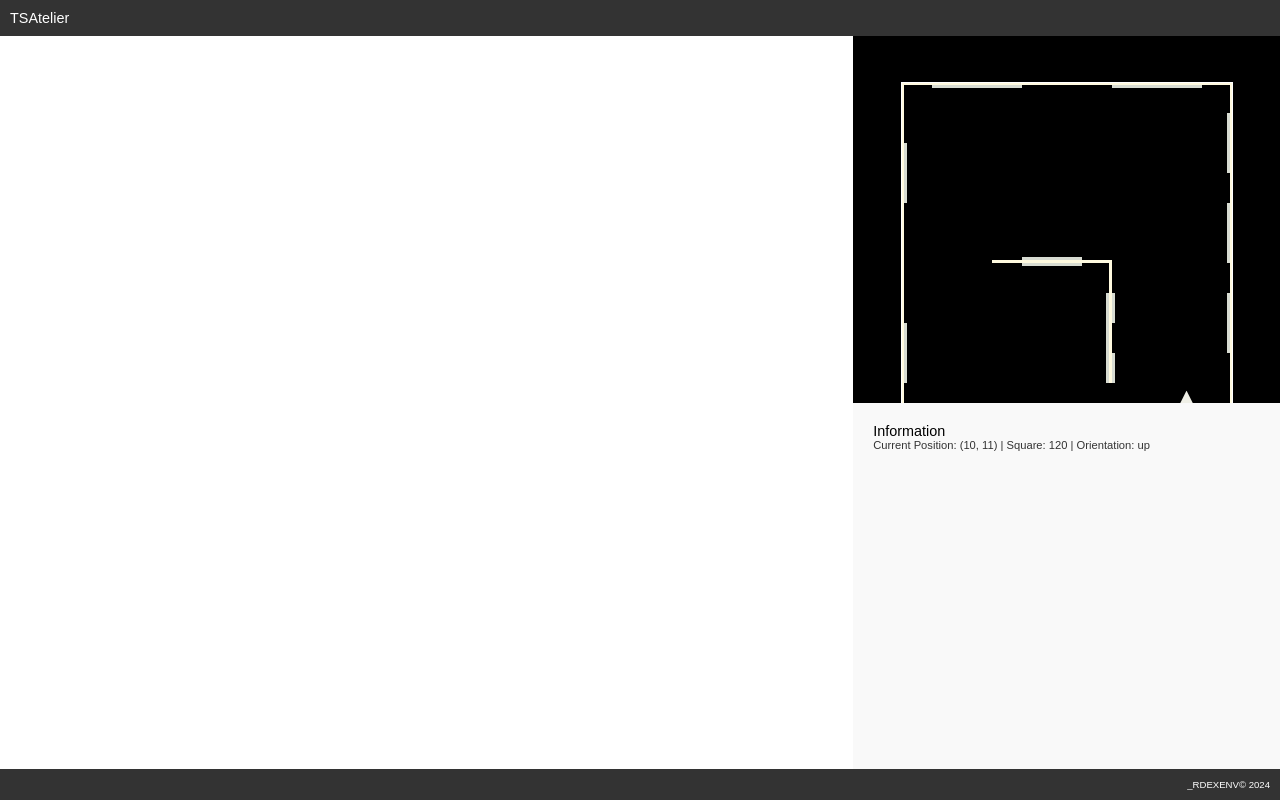
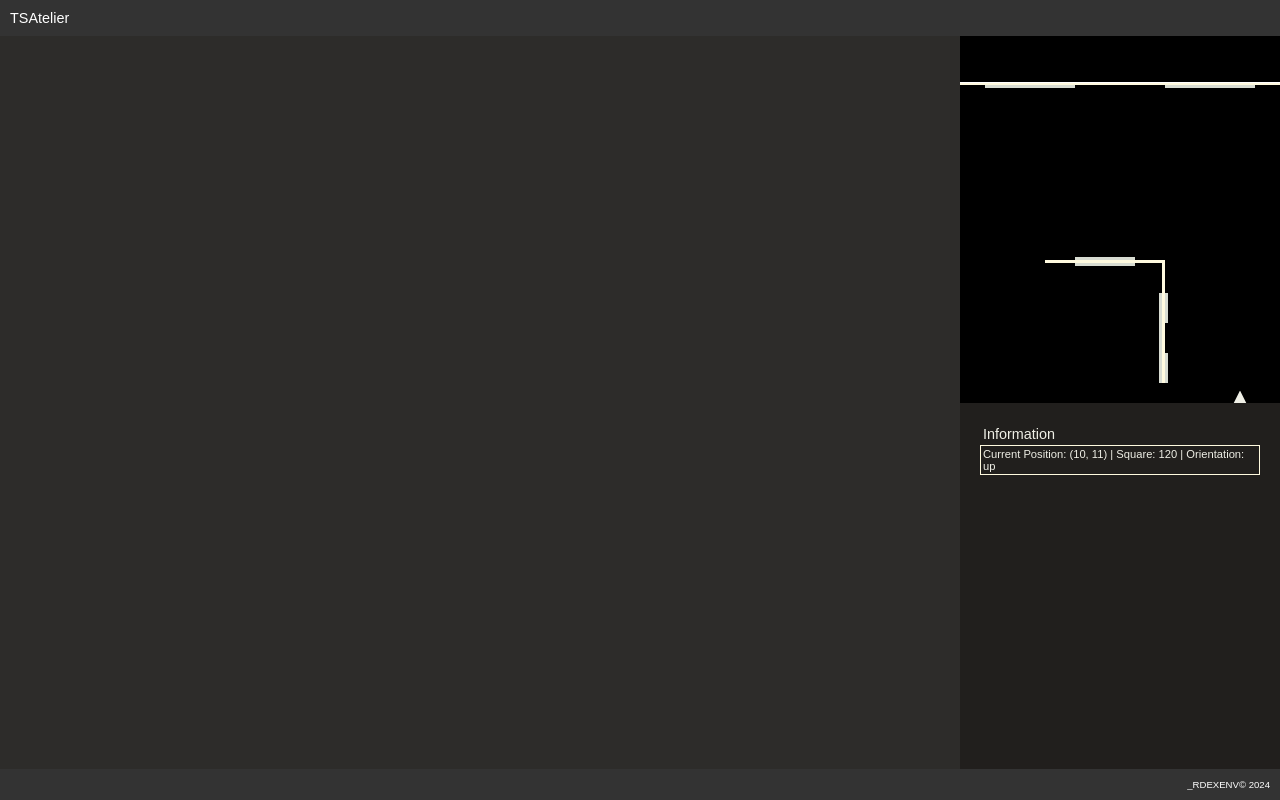
Before and after one commit to XUDOR/_TSATELIER, a plain HTML site: page index.html in a window 1280 px wide. Drawn offline with Linux system fonts and the light colour scheme.

Commit message:
moew tweaks to colours for UX ..

```diff
--- a/styles.css
+++ b/styles.css
@@ -42,8 +42,8 @@ header {
 
 /* Left column: Gallery Viewer Container */
 #gallery-container {
-  width: 66.66%;
-  background-color: white;
+  width: 75%;
+  background-color: #2D2C2A;
   position: relative;
   overflow: hidden;
   perspective: 1000px;
@@ -66,7 +66,7 @@ header {
 
 /* Right column: Sidebar */
 #sidebar {
-  width: 33.33%;
+  width: 25%;
   background-color: black;
   display: flex;
   flex-direction: column;
@@ -143,19 +143,23 @@ header {
 /* Information Container */
 #info-container {
   padding: 20px;
-  background-color: #f9f9f9;
+  background-color: #211F1D;
   flex-shrink: 0; /* Prevent shrinking */
 }
 
 .InfoTag{
   font-size: .9em;
   font-weight: lighter;
+  color: #efefe6;
+  margin: 3px;
 
 }
 
 #information {
+  padding: 2px;
+  border: 1px solid #FFFADF;
   font-size: .7em;
-  color: #333;
+  color: #efefe6;
 }
 
 /* Footer styles */
```
